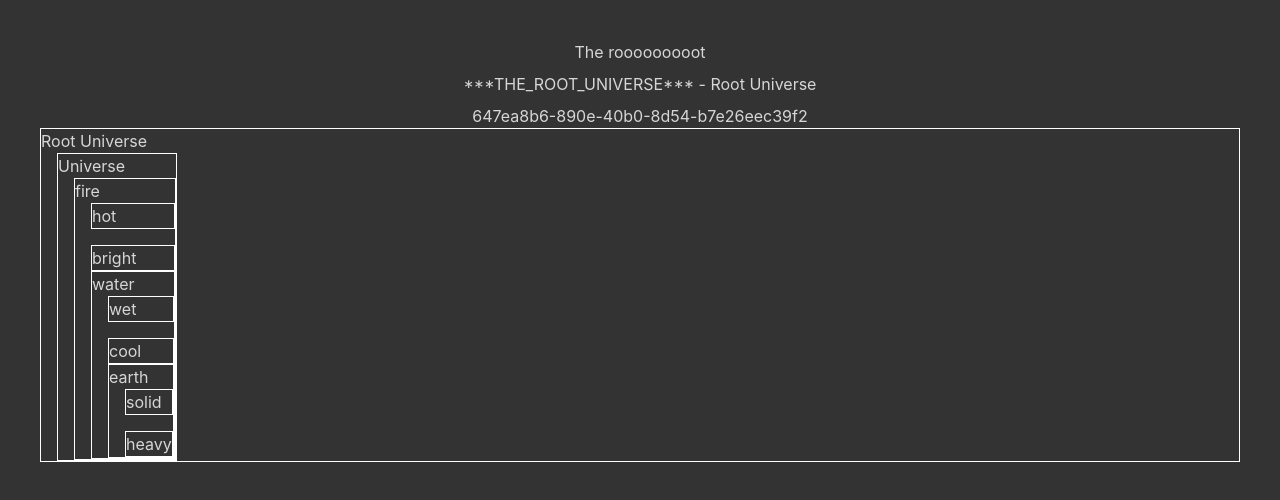
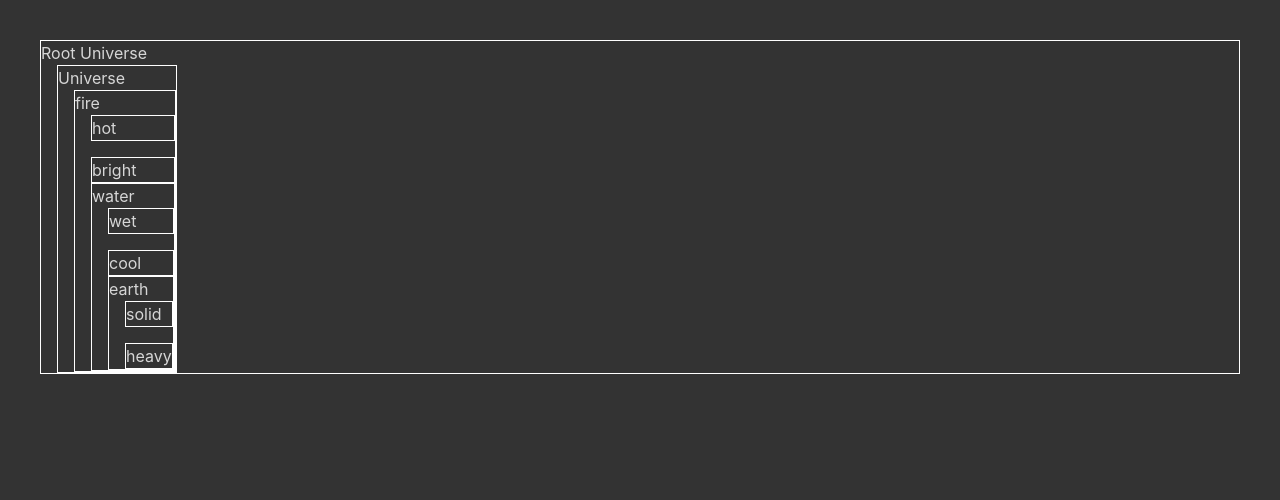
Before and after one commit to ChristopherWirtOfficial/LambdaNotes, a React (Vite) app: page / in a window 1280 px wide. Shown: the top 500 px of the page. Built offline with nearby package versions, Linux system fonts and the light colour scheme.

Commit message:
Remove some console statements

```diff
--- a/LambdaNotes/LambdaNotes.tsx
+++ b/LambdaNotes/LambdaNotes.tsx
@@ -1,32 +1,9 @@
-import { Box, Button, VStack } from '@chakra-ui/react';
+import { Box } from '@chakra-ui/react';
 import React, { FC } from 'react';
 
 import LambdaUniverse from './LambdaUniverse';
 import { useGlobalCurrentlySelectedLambdaHandling } from './state/useCurrentlySelectedLambda';
-import useLambdaRootUniverse, { THE_ROOT_UNIVERSE } from './state/useLambdaRootUniverse';
-import { LambdaUniverseAtomFamily } from './state/atoms';
-import { useAtom } from 'jotai';
-
-const RootDebug: FC = () => {
-  const [rootLambdaAtom, setRootLambdaAtom] = useAtom(LambdaUniverseAtomFamily(THE_ROOT_UNIVERSE));
-
-  console.log('FUCKYOU', rootLambdaAtom);
-
-  return (
-    <VStack>
-      <Box>The rooooooooot</Box>
-      <Box>
-        {rootLambdaAtom.id} - {rootLambdaAtom.value}
-      </Box>
-      {rootLambdaAtom.connections.map((connection) => (
-        <Box>{connection}</Box>
-      ))}
-      {rootLambdaAtom.description.map((description) => (
-        <Box>{description}</Box>
-      ))}
-    </VStack>
-  );
-};
+import useLambdaRootUniverse from './state/useLambdaRootUniverse';
 
 const LambdaNotes: FC = () => {
   useGlobalCurrentlySelectedLambdaHandling();
@@ -35,7 +12,6 @@ const LambdaNotes: FC = () => {
 
   return (
     <Box w="100vw" minH="100vh" bg="blackAlpha.800" color="whiteAlpha.800" p={10}>
-      <RootDebug />
       {rootLambdaUniverse ? <LambdaUniverse lambda={rootLambdaUniverse} /> : null}
     </Box>
   );
--- a/LambdaNotes/LambdaUniverse.tsx
+++ b/LambdaNotes/LambdaUniverse.tsx
@@ -63,16 +63,12 @@ const LambdaUniverse: FC<{ lambda: Lambda }> = ({ lambda }) => {
   const isSelected = lambda.id === selectedLambda;
 
   const handleAddConnectionLambda = (newLambda: Omit<LambdaAtom, 'id'>) => {
-    console.log('adding lambda', newLambda);
     const newLambdaId = createLambda({ ...newLambda, connections: [id] });
-    console.log('adding connection', { newLambdaId, id, lambda });
     addToConnections({ lambdaId: id, connectionId: newLambdaId });
   };
 
   const handleAddDescriptionLambda = (newLambda: Omit<LambdaAtom, 'id'>) => {
-    console.log('adding lambda', newLambda);
     const newLambdaId = createLambda({ ...newLambda, connections: [id] });
-    console.log('adding description', { newLambdaId, id, lambda });
     addToDescription({ lambdaId: id, descriptionId: newLambdaId });
   };
 
--- a/LambdaNotes/state/atoms.ts
+++ b/LambdaNotes/state/atoms.ts
@@ -44,14 +44,9 @@ export const LambdaPerspectiveGraphAtomFamily = atomFamily((rootLambdaAtom: Lamb
       const lambdaAtom = get(selectAtom(LambdaUniverseAtomFamily(lambdaId), (v) => v));
 
       // If this node has already been visited, we stop traversing this path.
-      console.log('Visiting lambda', lambdaAtom.id, 'at depth', depth);
-
       if (visited.has(lambdaAtom.id)) {
-        console.log('Already visited lambda', lambdaAtom.id);
         return undefined;
       }
-
-      console.log('Not visited yet, continuing', lambdaAtom);
 
       const lambda: Lambda = {
         id: lambdaAtom.id,
```
